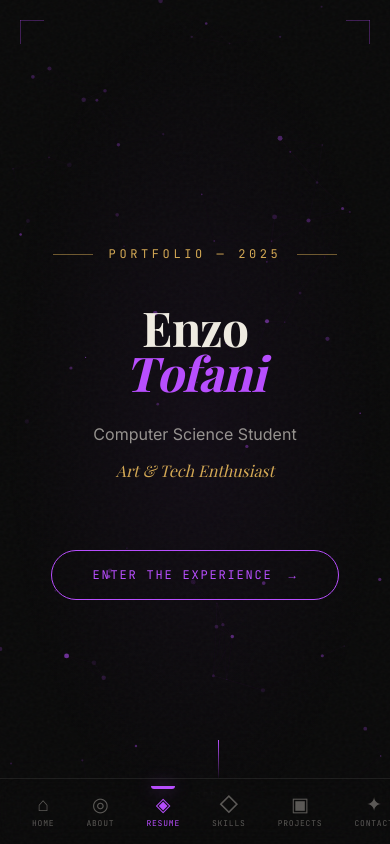
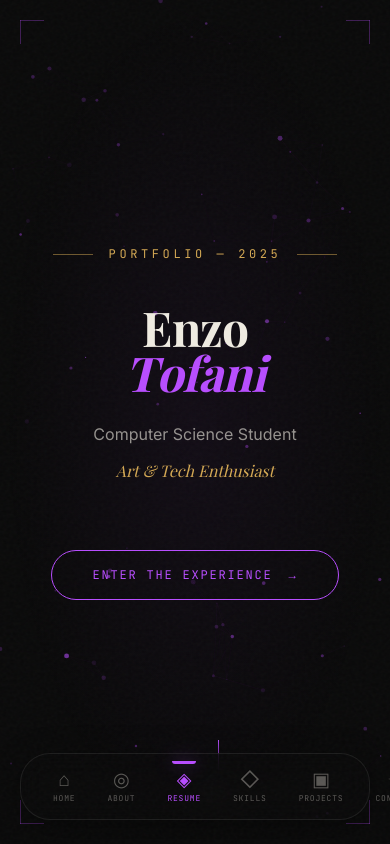
Before and after one commit to enzotfn/portfolio, a React (Vite) app: page / in a window 390 px wide. Shown: the top 844 px of the page. Built offline with nearby package versions, Linux system fonts and the light colour scheme; a web font is replaced by a local one.

Commit message:
added french and highlights

```diff
--- a/src/components/Navbar.css
+++ b/src/components/Navbar.css
@@ -120,16 +120,19 @@
 @media (max-width: 768px) {
   .navbar {
     top: auto;
-    bottom: 0;
-    left: 0;
-    right: 0;
-    width: 100%;
+    bottom: var(--space-md);
+    left: 50%;
+    right: auto;
+    transform: translateX(-50%);
+    width: calc(100% - var(--space-lg));
+    max-width: 400px;
     height: auto;
     flex-direction: row;
     justify-content: center;
     padding: var(--space-xs) var(--space-sm);
-    border-right: none;
-    border-top: 1px solid var(--color-border-glass);
+    border: 1px solid var(--color-border-glass);
+    border-radius: var(--radius-xl);
+    box-shadow: var(--shadow-card);
   }
 
   .nav-list {
--- a/src/data/portfolio-data.jsx
+++ b/src/data/portfolio-data.jsx
@@ -43,6 +43,20 @@ export const services = [
     title: 'Computer & Mobile Programming',
     description:
       'Development of programs in Python, C/C++, Golang, Java and Kotlin.',
+  },
+  {
+    icon: (
+      <svg xmlns="http://www.w3.org/2000/svg" width="32" height="32" viewBox="0 0 24 24" fill="none" stroke="currentColor" strokeWidth="1.5" strokeLinecap="round" strokeLinejoin="round"><path d="M22 12h-4l-3 9L9 3l-3 9H2"></path></svg>
+    ),
+    title: 'Network & Infrastructure',
+    description: 'Network management, infrastructure architecture, and system administration.',
+  },
+  {
+    icon: (
+      <svg xmlns="http://www.w3.org/2000/svg" width="32" height="32" viewBox="0 0 24 24" fill="none" stroke="currentColor" strokeWidth="1.5" strokeLinecap="round" strokeLinejoin="round"><rect x="4" y="4" width="16" height="16" rx="2" ry="2"></rect><rect x="9" y="9" width="6" height="6"></rect><line x1="9" y1="1" x2="9" y2="4"></line><line x1="15" y1="1" x2="15" y2="4"></line><line x1="9" y1="20" x2="9" y2="23"></line><line x1="15" y1="20" x2="15" y2="23"></line><line x1="20" y1="9" x2="23" y2="9"></line><line x1="20" y1="14" x2="23" y2="14"></line><line x1="1" y1="9" x2="4" y2="9"></line><line x1="1" y1="14" x2="4" y2="14"></line></svg>
+    ),
+    title: 'Innovative Applications',
+    description: 'Creation of applications and innovative interfaces on new platforms.',
   },
 ];
 
@@ -103,6 +117,7 @@ export const technicalSkills = [
 ];
 
 export const languages = [
+  { name: 'French', detail: 'Native', level: 100 },
   { name: 'English', detail: '915 TOEIC', level: 80 },
   { name: 'Italian', detail: 'A2/B1', level: 45 },
 ];
```
